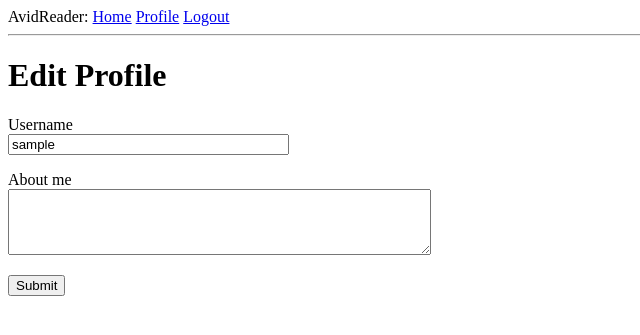
After one commit to ande3674/avidreader, a Flask app: page /edit_profile in a window 1280 px wide. The commit adds this page. Shown: the top 335 px of the page, without its empty margins (0-640 px from the left). Run offline with Flask 2, Linux system fonts and the light colour scheme; the visitor is signed in with stand-in values (Sample User, id 1); data comes from the database, SQL or seed files in the repository; both versions use the stored data as it was after the commit.

Commit message:
user profile and avatars

```diff
--- a/app/forms.py
+++ b/app/forms.py
@@ -1,6 +1,6 @@
 from flask_wtf import FlaskForm
-from wtforms import StringField, PasswordField, BooleanField, SubmitField
-from wtforms.validators import DataRequired, ValidationError, Email, EqualTo
+from wtforms import StringField, PasswordField, BooleanField, SubmitField, TextAreaField
+from wtforms.validators import DataRequired, ValidationError, Email, EqualTo, Length
 from app.models import User
 
 
@@ -30,3 +30,9 @@ class RegistrationForm(FlaskForm):
         user = User.query.filter_by(email=email.data).first()
         if user is not None:
             raise ValidationError('Please use a different email address.')
+
+
+class EditProfileForm(FlaskForm):
+    username = StringField('Username', validators=[DataRequired()])
+    about_me = TextAreaField('About me', validators=[Length(min=0, max=140)])
+    submit = SubmitField('Submit')
--- a/app/models.py
+++ b/app/models.py
@@ -2,6 +2,7 @@ from datetime import datetime
 from app import db, login
 from werkzeug.security import generate_password_hash, check_password_hash
 from flask_login import UserMixin
+from hashlib import md5
 
 
 class User(UserMixin, db.Model):
@@ -10,6 +11,8 @@ class User(UserMixin, db.Model):
     email = db.Column(db.String(120), index=True, unique=True)
     password_hash = db.Column(db.String(128))
     posts = db.relationship('Post', backref='author', lazy='dynamic')
+    about_me = db.Column(db.String(140))
+    last_seen = db.Column(db.DateTime, default=datetime.utcnow)
 
     def __repr__(self):
         return '<User {}>'.format(self.username)
@@ -19,6 +22,10 @@ class User(UserMixin, db.Model):
 
     def check_password(self, password):
         return check_password_hash(self.password_hash, password)
+
+    def avatar(self, size):
+        digest = md5(self.email.lower().encode('utf-8')).hexdigest()
+        return 'https://www.gravatar.com/avatar/{}?d=identicon&s={}'.format(digest, size)
 
 
 class Post(db.Model):
--- a/app/routes.py
+++ b/app/routes.py
@@ -2,8 +2,9 @@ from flask import render_template, flash, redirect, url_for, request
 from flask_login import current_user, login_user, logout_user, login_required
 from werkzeug.urls import url_parse
 from app import app, db
-from app.forms import LoginForm, RegistrationForm
+from app.forms import LoginForm, RegistrationForm, EditProfileForm
 from app.models import User
+from datetime import datetime
 
 
 @app.route('/')
@@ -62,6 +63,7 @@ def register():
         return redirect(url_for('login'))
     return render_template('register.html', title='Register', form=form)
 
+
 @app.route('/user/<username>')
 @login_required
 def user(username):
@@ -71,3 +73,26 @@ def user(username):
         {'author': user, 'body': 'Test post #2'}
     ]
     return render_template('user.html', user=user, posts=posts)
+
+
+@app.route('/edit_profile', methods=['GET', 'POST'])
+@login_required
+def edit_profile():
+    form = EditProfileForm()
+    if form.validate_on_submit():
+        current_user.username = form.username.data
+        current_user.about_me = form.about_me.data
+        db.session.commit()
+        flash('Your changes have been saved.')
+        return redirect(url_for('edit_profile'))
+    elif request.method == 'GET':
+        form.username.data = current_user.username
+        form.about_me.data = current_user.about_me
+    return render_template('edit_profile.html', title='Edit Profile', form=form)
+
+
+@app.before_request
+def before_request():
+    if current_user.is_authenticated:
+        current_user.last_seen = datetime.utcnow()
+        db.session.commit()
--- /dev/null
+++ b/app/templates/_post.html
@@ -0,0 +1,6 @@
+<table>
+    <tr valign="top">
+        <td><img src="{{ post.author.avatar(36) }}"></td>
+        <td>{{ post.author.username }} says: <br>{{ post.body }}</td>
+    </tr>
+</table>
--- /dev/null
+++ b/app/templates/edit_profile.html
@@ -0,0 +1,26 @@
+{% extends "base.html" %}
+
+{% block content %}
+
+    <h1>Edit Profile</h1>
+    <form action="" method="post">
+        {{ form.hidden_tag() }}
+        <p>
+            {{ form.username.label }}<br>
+            {{ form.username(size=32) }}
+            {% for error in form.username.errors %}
+            <span style="color: red;">[{{ error }}]</span>
+            {% endfor %}
+        </p>
+        <p>
+            {{ form.about_me.label }}<br>
+            {{ form.about_me(cols=50, rows=4) }}<br>
+            {% for error in form.about_me.errors %}
+            <span style="color: red;">[{{ error }}]</span>
+            {% endfor %}
+        </p>
+
+        <p>{{ form.submit() }}</p>
+    </form>
+
+{% endblock %}
```
Also changed, not shown: app/templates/user.html (+14 -5 lines), app.db.
